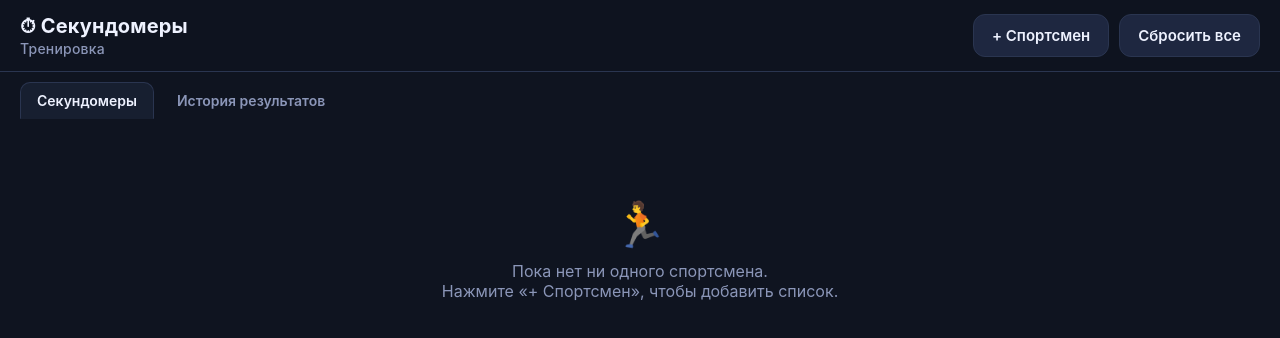
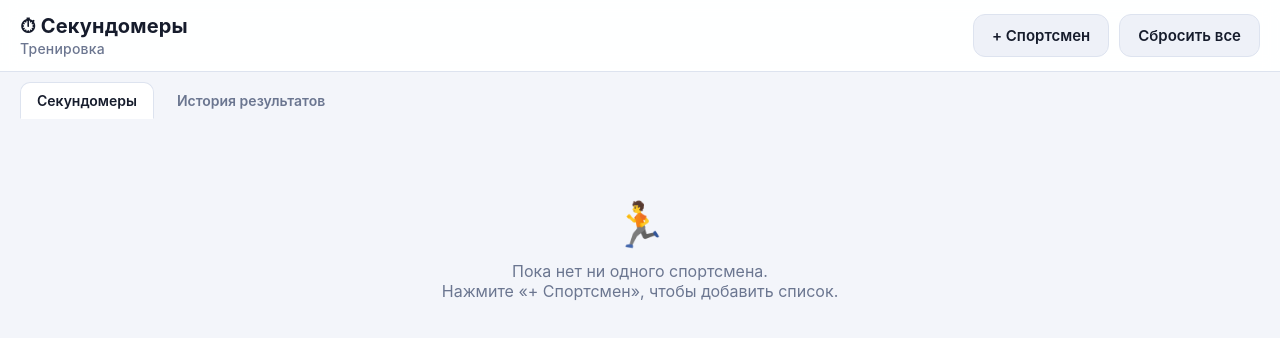
Before and after one commit to Averjahn/coach-timer, a plain HTML site: page index.html in a window 1280 px wide. Drawn offline with Linux system fonts and the light colour scheme.

Commit message:
Светлая тема вместо тёмной

```diff
--- a/index.html
+++ b/index.html
@@ -6,19 +6,19 @@
 <title>Секундомеры тренера</title>
 <style>
   :root{
-    --bg:#0f1420;
-    --panel:#171f30;
-    --panel-2:#1e2740;
-    --border:#2a3550;
-    --text:#eef2ff;
-    --muted:#8b96b8;
-    --green:#22c55e;
-    --green-d:#16a34a;
-    --red:#ef4444;
-    --red-d:#dc2626;
-    --blue:#3b82f6;
-    --blue-d:#2563eb;
-    --amber:#f59e0b;
+    --bg:#f3f5fa;
+    --panel:#ffffff;
+    --panel-2:#eef1f8;
+    --border:#dde3ef;
+    --text:#161c2c;
+    --muted:#6b7690;
+    --green:#16a34a;
+    --green-d:#15803d;
+    --red:#dc2626;
+    --red-d:#b91c1c;
+    --blue:#2563eb;
+    --blue-d:#1d4ed8;
+    --amber:#d97706;
     --radius:16px;
   }
   *{box-sizing:border-box;-webkit-tap-highlight-color:transparent;}
@@ -34,7 +34,7 @@
   }
   header{
     position:sticky;top:0;z-index:20;
-    background:rgba(15,20,32,0.96);
+    background:rgba(255,255,255,0.92);
     backdrop-filter:blur(8px);
     border-bottom:1px solid var(--border);
     padding:14px 20px;
@@ -99,11 +99,12 @@
     flex-direction:column;
     gap:10px;
     position:relative;
+    box-shadow:0 1px 3px rgba(22,28,44,0.06);
     transition:border-color .15s ease, box-shadow .15s ease;
   }
   .card.running{
     border-color:var(--green);
-    box-shadow:0 0 0 3px rgba(34,197,94,0.12);
+    box-shadow:0 0 0 3px rgba(22,163,74,0.14), 0 4px 14px rgba(22,163,74,0.08);
   }
   .card-top{
     display:flex;align-items:flex-start;justify-content:space-between;gap:8px;
@@ -156,7 +157,7 @@
 
   .card-buttons{display:flex;gap:8px;margin-top:4px;}
   .card-buttons button{flex:1;padding:16px 8px;font-size:16px;}
-  .btn-start{background:var(--green);color:#04170a;}
+  .btn-start{background:var(--green);color:#fff;}
   .btn-start:hover{background:var(--green-d);}
   .btn-lap{background:var(--blue);color:#fff;}
   .btn-lap:hover{background:var(--blue-d);}
@@ -210,7 +211,7 @@
     background:var(--panel-2);border:1px solid var(--border);color:var(--text);
     padding:12px 20px;border-radius:12px;font-size:14px;z-index:200;
     opacity:0;transition:opacity .25s ease, transform .25s ease;pointer-events:none;
-    box-shadow:0 8px 24px rgba(0,0,0,0.4);
+    box-shadow:0 8px 24px rgba(22,28,44,0.18);
   }
   .toast.show{opacity:1;transform:translateX(-50%) translateY(0);}
 
```
